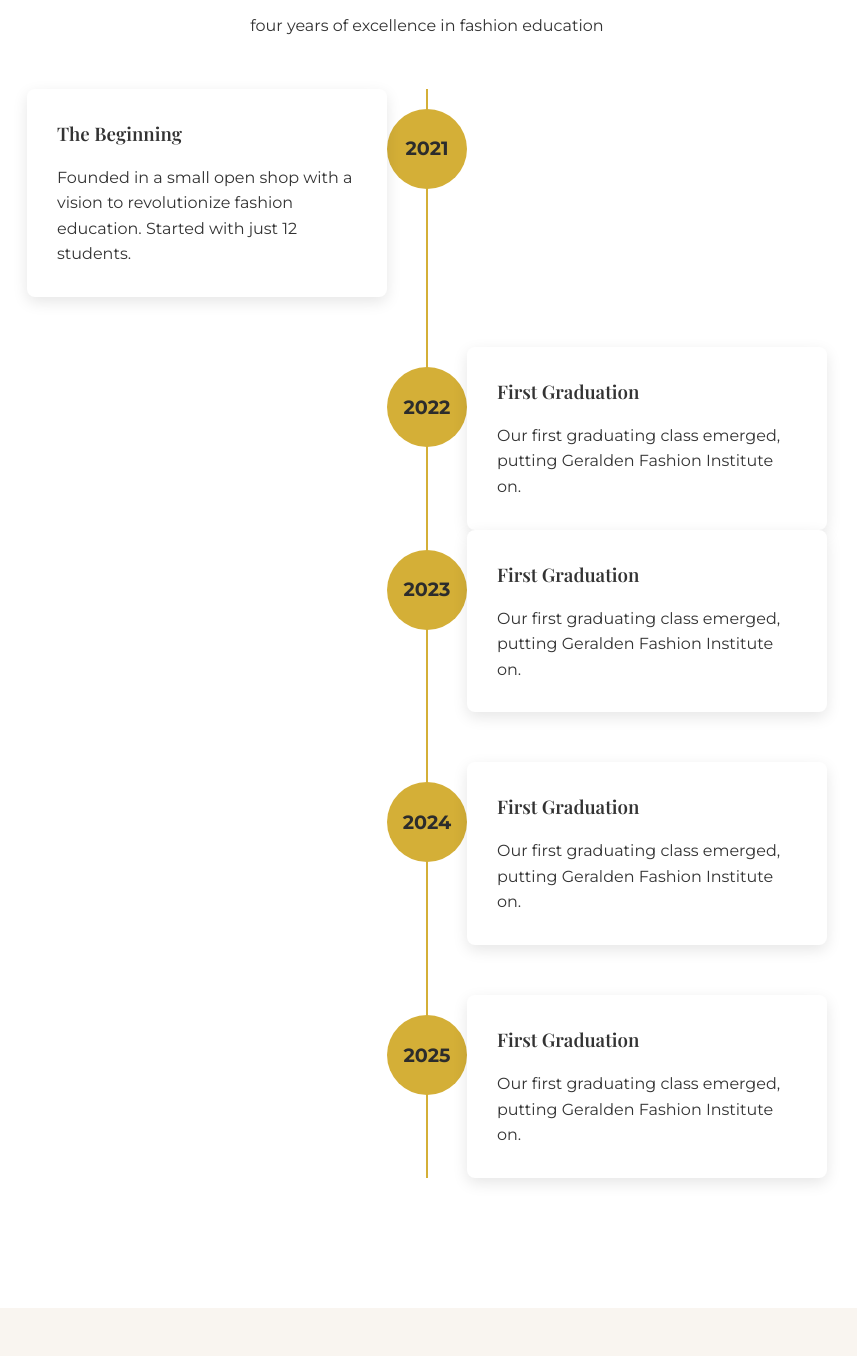
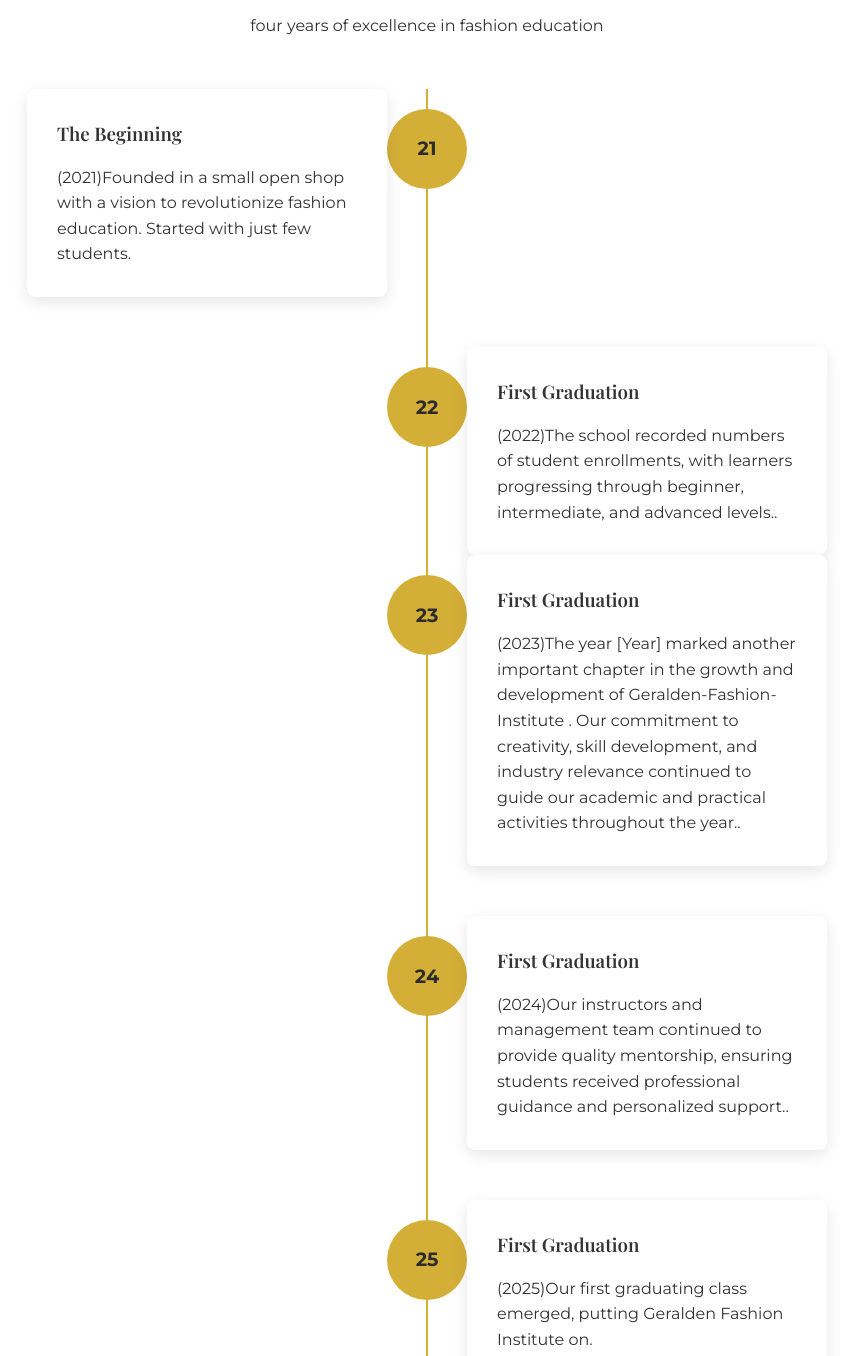
Before and after one commit to derricktn/Geralden-Fashion-Institute, a plain HTML site: page about.html in a window 1280 px wide. Shown: the part 1390-2746 px from the top of the page, without its empty margins (213-1070 px from the left). Drawn offline with nearby package versions, Linux system fonts and the light colour scheme.

Commit message:
Update about.html

```diff
--- a/about.html
+++ b/about.html
@@ -290,39 +290,43 @@
             </div>
             <div class="timeline">
                 <div class="timeline-item">
-                    <div class="timeline-year">2021</div>
+                    <div class="timeline-year">21</div>
                     <div class="timeline-content">
                         <h3>The Beginning</h3>
-                        <p>Founded in a small open shop with a vision to revolutionize fashion education. Started with just 12 students.</p>
+                        <p>(2021)Founded in a small open shop with a vision to revolutionize fashion education. Started with just few students.</p>
                     </div>
                 </div>
                 <div class="timeline-item">
-                    <div class="timeline-year">2022</div>
+                    <div class="timeline-year">22</div>
                     <div class="timeline-content">
                         <h3>First Graduation</h3>
-                        <p>Our first graduating class emerged, putting Geralden Fashion Institute on.</p>
+                        <p>(2022)The school recorded numbers of student enrollments, with learners
+                            progressing through beginner, intermediate, and advanced levels..</p>
                     </div>
 
                      <div class="timeline-item">
-                    <div class="timeline-year">2023</div>
+                    <div class="timeline-year">23</div>
                     <div class="timeline-content">
                         <h3>First Graduation</h3>
-                        <p>Our first graduating class emerged, putting Geralden Fashion Institute on.</p>
+                        <p>(2023)The year [Year] marked another important chapter in the growth and development of Geralden-Fashion-Institute
+                            . Our commitment to
+                            creativity, skill development, and industry relevance continued to guide our academic and practical activities throughout the year..</p>
                     </div>
                 </div>
 
                  <div class="timeline-item">
-                    <div class="timeline-year">2024</div>
+                    <div class="timeline-year">24</div>
                     <div class="timeline-content">
                         <h3>First Graduation</h3>
-                        <p>Our first graduating class emerged, putting Geralden Fashion Institute on.</p>
+                        <p>(2024)Our instructors and management team continued to provide quality mentorship,
+                            ensuring students received professional guidance and personalized support..</p>
                     </div>
                 </div>
                 <div class="timeline-item">
-                    <div class="timeline-year">2025</div>
+                    <div class="timeline-year">25</div>
                     <div class="timeline-content">
                         <h3>First Graduation</h3>
-                        <p>Our first graduating class emerged, putting Geralden Fashion Institute on.</p>
+                        <p>(2025)Our first graduating class emerged, putting Geralden Fashion Institute on.</p>
                     </div>
                 </div>
 
```
